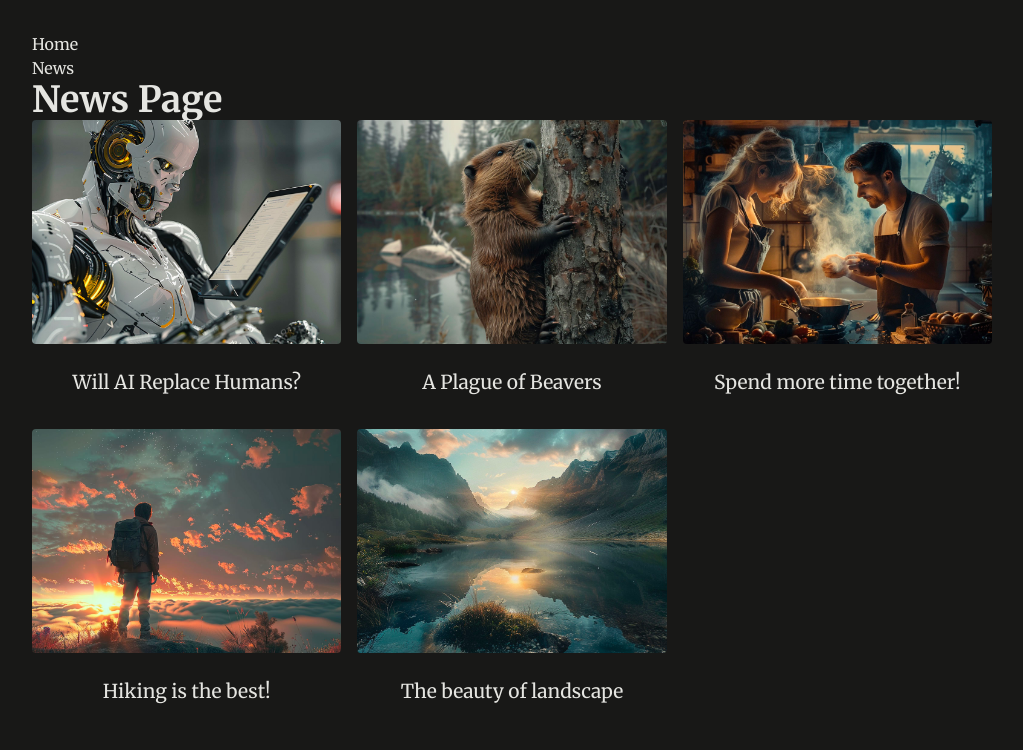
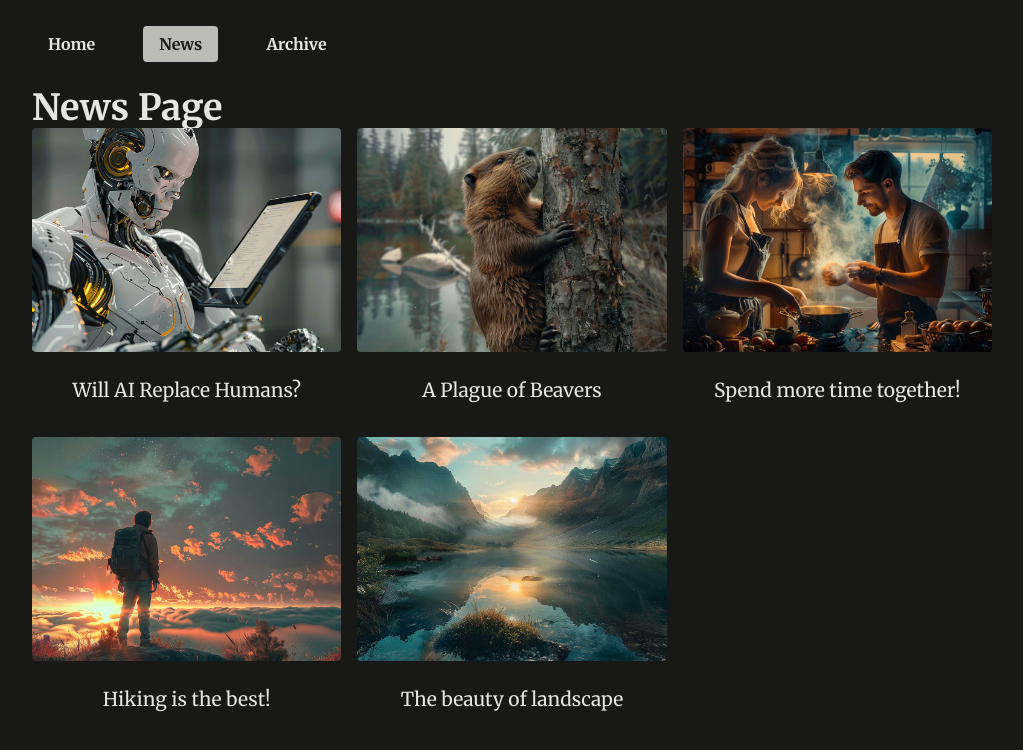
Before and after one commit to VitaliiZemliakov/nextjs, a Next.js app: page /news in a window 1280 px wide. Shown: the top 750 px of the page, without its empty margins (128-1151 px from the left). Built offline with nearby package versions, Linux system fonts and the light colour scheme.

Commit message:
before nav link as a separate component

```diff
--- a/api/requests.tsx
+++ b/api/requests.tsx
@@ -17,6 +17,7 @@ export const dataHeaderNews: RouteItem[] = [
 export const dataRoutes: RouteItem[] = [
     { title: "Home", slug: "/" },
     { title: "News", slug: "/news" },
+    { title: "Archive", slug: "/archive" },
 ];
 
 function delayDataHeader(data: RouteItem[], time = 1000): Promise<RouteItem[]> {
--- /dev/null
+++ b/app/archive/[[...filter]]/error.tsx
@@ -0,0 +1,19 @@
+'use client';
+
+export default function Error({
+    error,
+    reset,
+}: {
+    error: Error & { digest: string };
+    reset: () => void;
+}) {
+    console.log(error);
+    return (
+        <div id="error">
+            <h1>Something went wrong!</h1>
+            <p>{error.message}</p>
+            <p>{error.digest}</p>
+            <button onClick={reset}>Try again</button>
+        </div>
+    );
+}
--- a/app/globals.css
+++ b/app/globals.css
@@ -41,7 +41,7 @@ ul {
     margin: 2rem auto;
 }
 
-#main-header {
+.main-header {
     display: flex;
     justify-content: space-between;
     align-items: center;
@@ -54,27 +54,27 @@ ul {
     border-radius: 4px;
 }
 
-#main-header #logo a,
-#main-header #logo a:hover {
+.main-header #logo a,
+.main-header #logo a:hover {
     color: #e1e1d7;
     text-decoration: none;
 }
 
-#main-header ul {
+.main-header ul {
     display: flex;
     gap: 2rem;
     font-weight: bold;
 }
 
-#main-header ul a {
+.main-header ul a {
     text-decoration: none;
     color: #e5e5e1;
     padding: 0.5rem 1rem;
     border-radius: 4px;
 }
 
-#main-header ul a:hover,
-#main-header ul a.active {
+.main-header ul a:hover,
+.main-header ul a.active {
     background-color: #bcbcb7;
     color: #181817;
 }
--- a/app/layout.tsx
+++ b/app/layout.tsx
@@ -16,7 +16,7 @@ export default function RootLayout({
         <html lang="en">
             <body>
                 <div id="page">
-                    <MainHeaderSuspensed data={dataRoutes} />
+                    <MainHeaderSuspensed data={dataRoutes} isActiveDisplayed={true} />
                     {children}
                 </div>
             </body>
--- /dev/null
+++ b/components/main-header-client.tsx
@@ -0,0 +1,56 @@
+'use client';
+
+import { PUBLIC_IMAGE_PATH } from "@/api/dummy-news";
+import { RouteItem } from "@/api/requests";
+import Image from "next/image";
+import Link from "next/link";
+import { usePathname } from "next/navigation";
+
+export default function MainHeaderClient({
+    newsData,
+    classApplied = "",
+    isActiveDisplayed = false,
+}: {
+    newsData: RouteItem[];
+    classApplied?: string;
+    isActiveDisplayed?: boolean;
+}) {
+    const pathname = usePathname();
+
+    return (
+        <header className={isActiveDisplayed ? 'main-header' : ''}>
+            <ul className={classApplied}>
+                {newsData.map((item, index) => {
+                    const isActive = pathname === item.slug;
+                    // here we check and decide smth
+                    if (item.category === "news") {
+                        const imagePath = `${PUBLIC_IMAGE_PATH}${item.category}/${item.image}`;
+                        const href = `/${item.category}/${item.slug}`;
+
+                        return (
+                            <li key={item.id} >
+                                <Link href={href} className={isActive ? "active" : ""}>
+                                    <Image
+                                        src={imagePath}
+                                        alt={item.title}
+                                        width={300}
+                                        height={300}
+                                    />
+                                    <span>{item.title}</span>
+                                </Link>
+                            </li>
+                        );
+                    }
+
+                    return (
+                        <li key={index}>
+                            <Link href={item.slug} className={isActive ? "active" : ""}>
+                                {item.title}
+                            </Link>
+                        </li>
+                    );
+                })}
+            </ul>
+        </header>
+    );
+}
--- a/components/main-header.tsx
+++ b/components/main-header.tsx
@@ -1,50 +1,24 @@
-import { PUBLIC_IMAGE_PATH } from "@/api/dummy-news";
 import { getNewsData, RouteItem } from "@/api/requests";
-import Image from "next/image";
-import Link from "next/link";
 import { Suspense } from "react";
+import MainHeaderClient from "./main-header-client";
 
 export async function MainHeader({
-    data,
+    newsData,
     classApplied = "",
+    isActiveDisplayed,
 }: {
-    data: RouteItem[];
+    newsData: RouteItem[];
     classApplied?: string;
+    isActiveDisplayed?: boolean;
 }) {
-    const newsData = await getNewsData(data);
+    const newsDataFromApi = await getNewsData(newsData);
 
     return (
-        <header>
-            <ul className={classApplied}>
-                {newsData.map((item, index) => {
-                    // here we check and decide smth
-                    if (item.category === "news") {
-                        const imagePath = `${PUBLIC_IMAGE_PATH}${item.category}/${item.image}`;
-                        const href = `/${item.category}/${item.slug}`;
-
-                        return (
-                            <li key={item.id}>
-                                <Link href={href}>
-                                    <Image
-                                        src={imagePath}
-                                        alt={item.title}
-                                        width={300}
-                                        height={300}
-                                    />
-                                    <span>{item.title}</span>
-                                </Link>
-                            </li>
-                        );
-                    }
-
-                    return (
-                        <li key={index}>
-                            <Link href={item.slug}>{item.title}</Link>
-                        </li>
-                    );
-                })}
-            </ul>
-        </header>
+        <MainHeaderClient
+            newsData={newsDataFromApi}
+            classApplied={classApplied}
+            isActiveDisplayed={isActiveDisplayed}
+        />
     );
 }
 
@@ -52,16 +26,22 @@ export function MainHeaderSuspensed({
     data,
     classApplied = "",
     fallBack,
+    isActiveDisplayed,
 }: {
     data: RouteItem[];
     classApplied?: string;
     fallBack?: React.ReactNode;
+    isActiveDisplayed?: boolean;
 }) {
     const fallBackInit = <div>Loading...</div>;
 
     return (
-        <Suspense fallback={fallBackInit || fallBack}>
-            <MainHeader data={data} classApplied={classApplied} />
+        <Suspense fallback={fallBackInit ?? fallBack}>
+            <MainHeader
+                newsData={data}
+                classApplied={classApplied}
+                isActiveDisplayed={isActiveDisplayed}
+            />
         </Suspense>
     );
 }
--- /dev/null
+++ b/components/nav-link.tsx
@@ -0,0 +1,17 @@
+import Link from "next/link";
+
+export default function NavLink({
+    href,
+    children,
+    className,
+}: {
+    href: string;
+    children: React.ReactNode;
+    className?: string;
+}) {
+    return (
+        <Link href={href} className={className}>
+            {children}
+        </Link>
+    );
+}
```
